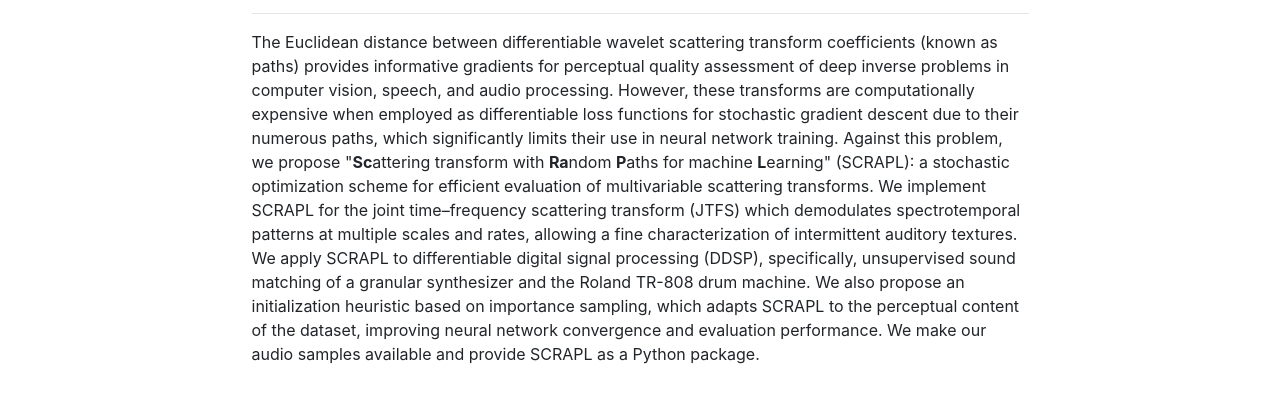
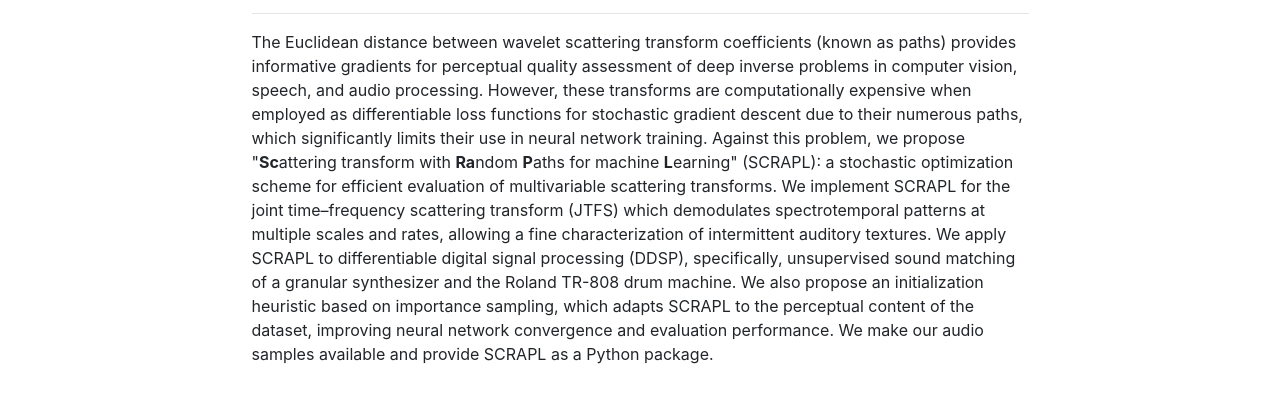
Before and after one commit to icewithfrosting/scrapl, a plain HTML site: page docs/index.html in a window 1280 px wide. Shown: the part 357-760 px from the top of the page. Drawn offline with nearby package versions, Linux system fonts and the light colour scheme; a script that the page names is missing.

Commit message:
Update index.html

```diff
--- a/docs/index.html
+++ b/docs/index.html
@@ -55,7 +55,7 @@
             <h2>Abstract</h2>
             <hr>
             <p>
-                The Euclidean distance between differentiable wavelet scattering transform coefficients (known as paths) provides informative gradients for perceptual quality assessment of deep inverse problems in computer vision, speech, and audio processing.
+                The Euclidean distance between wavelet scattering transform coefficients (known as paths) provides informative gradients for perceptual quality assessment of deep inverse problems in computer vision, speech, and audio processing.
                 However, these transforms are computationally expensive when employed as differentiable loss functions for stochastic gradient descent due to their numerous paths, which significantly limits their use in neural network training.
                 Against this problem, we propose "<b>Sc</b>attering transform with <b>Ra</b>ndom <b>P</b>aths for machine <b>L</b>earning" (SCRAPL): a stochastic optimization scheme for efficient evaluation of multivariable scattering transforms.
                 We implement SCRAPL for the joint time–frequency scattering transform (JTFS) which demodulates spectrotemporal patterns at multiple scales and rates, allowing a fine characterization of intermittent auditory textures.
@@ -78,9 +78,11 @@
             <p>
                 Below, we provide listening examples for aligned (<em>micro</em>, Table 1) and unaligned (<em>meso</em>, Table 2) unsupervised sound matching for a <a href="https://jordieshier.com/projects/nime2024/" target=”_blank”>DDSP synth implementation</a> of the Roland TR-808 drum machine.
                 Please refer to Sections 4.4 and 5.3 of the paper for details.
-                <br>
+                <br><br>
                 There are four different drum types: snare drum (SD), bass drum (BD), tom (Tom), and hi-hat (HH).
                 <br>
+                We note that this particular DDSP synthesizer implementation has been designed to only generate snare samples, so some bass drum, tom, and especially hi-hat analog target samples may go beyond the limitations of this synthesizer architecture, resulting in perceptually dissimilar reconstruction.
+                <br><br>
                 Tables can be randomized by clicking the button beneath them.
                 <br>
                 Loudness peak normalization (applied to original samples individually as a post-processing step) can be toggled on and off.
```
